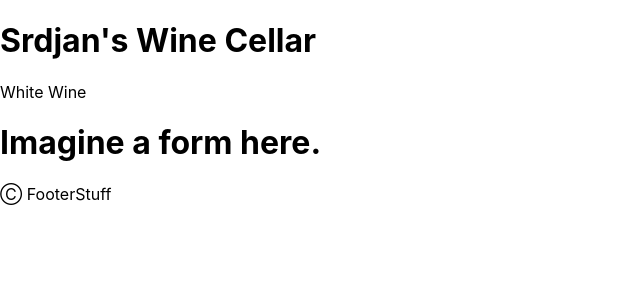
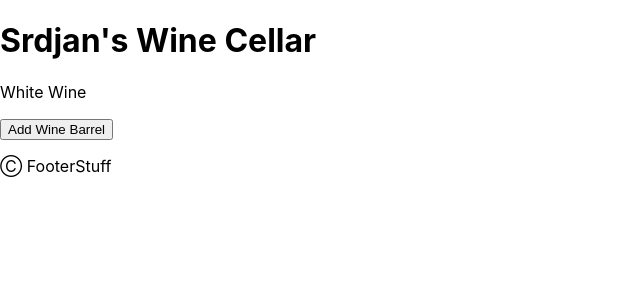
Before and after one commit to kristinaht/tap-room-redux, a React (Create React App) app: page / in a window 1280 px wide. Shown: the top 300 px of the page, without its empty margins (0-640 px from the left). Built offline with nearby package versions, Linux system fonts and the light colour scheme.

Commit message:
add some basic conditional rendering, button click handler for toggling between components

```diff
--- a/src/components/WineControl.js
+++ b/src/components/WineControl.js
@@ -6,14 +6,33 @@ class WineControl extends React.Component {
 
   constructor(props) {
     super(props);
-    this.state={};
+    this.state={
+      formVisibleonPage: false
+    };
+  }
+
+  handleClick = () => {
+    this.setState(prevState =>({
+      formVisibleonPage: !prevState.formVisibleonPage
+    }));
   }
 
   render(){
+    let currentlyVisibleState=null;
+    let buttonText=null;
+
+    if(this.state.formVisibleonPage){
+      currentlyVisibleState=<NewWineBarrelForm />;
+      buttonText="Return to Wine Barrel List";
+    } else {
+      currentlyVisibleState=<WineBarrelList />;
+      buttonText="Add Wine Barrel";
+    }
+
     return(
       <React.Fragment>
-        <WineBarrelList />
-        <NewWineBarrelForm />
+        {currentlyVisibleState}
+        <button onClick={this.handleClick}>{buttonText}</button>
       </React.Fragment>
     )
   }
```
